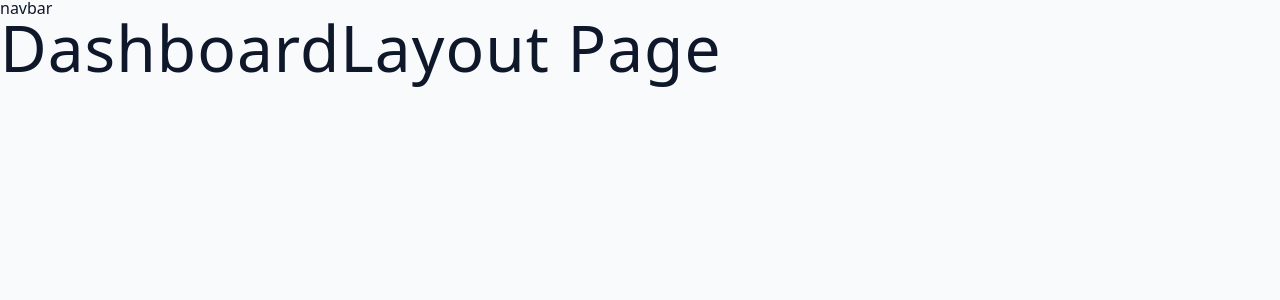
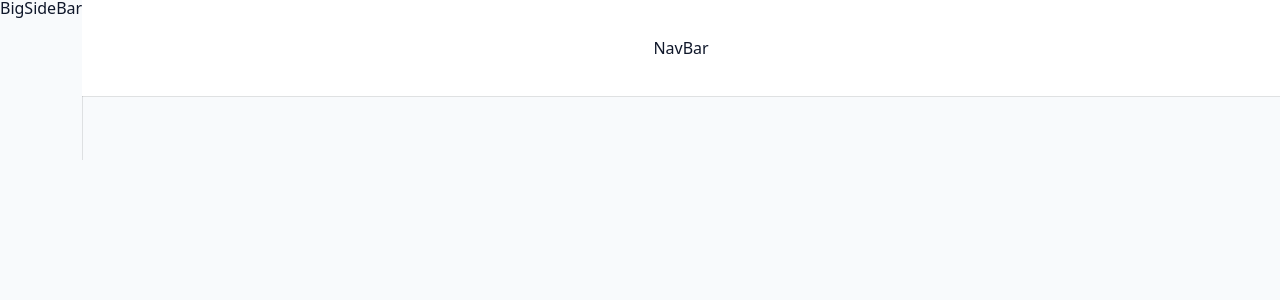
Before and after one commit to echonorthernlights/jobify, a React (Vite) app in the folder client/: page /dashboard in a window 1280 px wide. Shown: the top 300 px of the page. Built offline with nearby package versions, Linux system fonts and the light colour scheme.

Commit message:
components (SmallSidebar + BigSidebar + NavBar)

```diff
--- /dev/null
+++ b/client/src/components/BigSidebar.jsx
@@ -0,0 +1,11 @@
+import React from 'react'
+import Wrapper from '../assets/wrappers/BigSidebar'
+const BigSidebar = () => {
+  return (
+    <Wrapper>
+      BigSideBar
+    </Wrapper>
+  )
+}
+
+export default BigSidebar
--- /dev/null
+++ b/client/src/components/NavBar.jsx
@@ -0,0 +1,11 @@
+import React from 'react'
+import Wrapper from '../assets/wrappers/Navbar'
+const NavBar = () => {
+  return (
+    <Wrapper>
+      NavBar
+    </Wrapper>
+  )
+}
+
+export default NavBar
--- /dev/null
+++ b/client/src/components/SmallSidebar.jsx
@@ -0,0 +1,11 @@
+import React from 'react'
+import Wrapper from '../assets/wrappers/SmallSidebar'
+const SmallSidebar = () => {
+  return (
+    <Wrapper>
+      SmallSidebar
+      </Wrapper>
+  )
+}
+
+export default SmallSidebar
--- a/client/src/components/index.js
+++ b/client/src/components/index.js
@@ -1,2 +1,5 @@
 export { default as Logo } from './Logo';
 export { default as FormRow } from './FormRow';
+export { default as BigSidebar } from './BigSidebar'
+export { default as SmallSidebar } from './SmallSidebar';
+export { default as NavBar } from './NavBar';
--- a/client/src/pages/DashboardLayout.jsx
+++ b/client/src/pages/DashboardLayout.jsx
@@ -1,12 +1,24 @@
 import React from 'react'
 import { Outlet } from 'react-router-dom'
+import Wrapper from '../assets/wrappers/Dashboard'
+import { SmallSidebar, BigSidebar, NavBar } from '../components'
+
 
 const DashboardLayout = () => {
   return (
-    <div>
-      <h1>DashboardLayout page</h1>
-      <Outlet/>
-    </div>
+    <Wrapper>
+      <main className="dashboard">
+        <SmallSidebar/>
+        <BigSidebar/>
+         <div>
+          <NavBar/>
+          <div className="dashboard-page">
+         <Outlet/>
+         </div>
+         </div>
+
+      </main>
+    </Wrapper>
   )
 }
 
--- a/client/src/pages/HomeLayout.jsx
+++ b/client/src/pages/HomeLayout.jsx
@@ -3,7 +3,6 @@
 const HomeLayout = () => {
   return (
     <div>
-      <nav>navbar</nav>
         <Outlet/>
     </div>
   )
--- a/client/src/pages/Register.jsx
+++ b/client/src/pages/Register.jsx
@@ -16,8 +16,9 @@
           <FormRow type="password" name="password" defaultValue="root1234" />
 
           <button type="submit" className="btn btn-block">submit</button>
+          <button type="button" className="btn btn-block">explore the app</button>
           <p>
-            Already a member ?
+            Already a member yet ?
             <Link to="/login" className="member-btn"> Login </Link>
           </p>
         </form>
```
